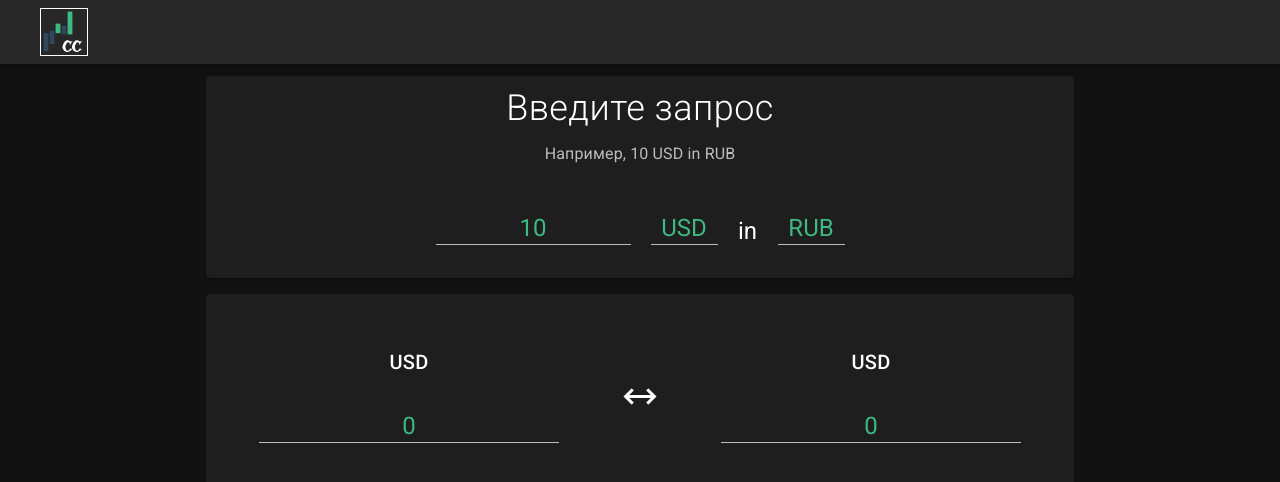
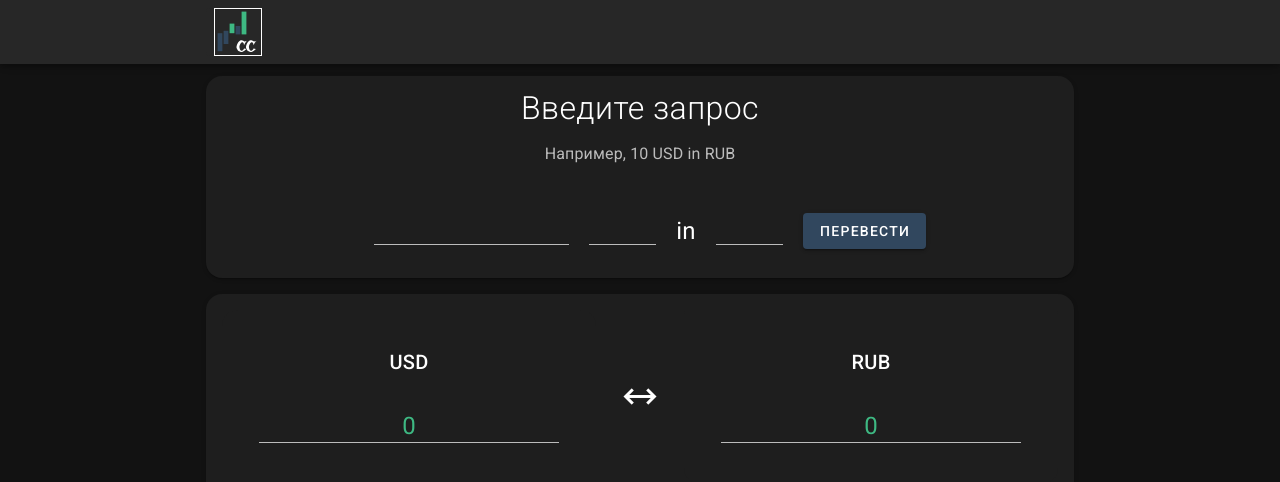
Before and after one commit to gfroge/currency-converter, a Nuxt app: page / in a window 1280 px wide. Shown: the top 482 px of the page. Built offline with nearby package versions, Linux system fonts and the light colour scheme.

Commit message:
converter title logic

```diff
--- a/components/AppHeader.vue
+++ b/components/AppHeader.vue
@@ -1,6 +1,6 @@
 <template>
     <v-app-bar fixed app>
-        <v-container class="px-4" style="max-width:1400px">
+        <v-container class="px-4" style="max-width:900px">
             <v-btn class="logo-btn" width="48" height="48" depressed nuxt to="/">
                 <svg width="48" height="48" viewBox="0 0 48 48" fill="none" xmlns="http://www.w3.org/2000/svg">
                     <rect x="3.59998" y="25.2" width="4.8" height="18" fill="#31475E" />
--- a/components/ConverterCurrencyCard.vue
+++ b/components/ConverterCurrencyCard.vue
@@ -6,7 +6,7 @@
         </v-card-title>
 
         <v-text-field style="max-width:300px; width: 100%;" class="px-0 headline primary--text my-input centered-input"
-            color="primary" :loading="isLoading" :value="price"></v-text-field>
+            color="primary" :loading="isLoading" :value="num"></v-text-field>
     </v-card>
 </template>
 
@@ -14,7 +14,7 @@
 export default {
     props: {
         currency: { type: String, default: 'USD'},
-        price: {type: Number, default: 0}
+        num: {type: Number, default: 0}
     },
 
     data() {
--- a/components/ConverterInputTitle.vue
+++ b/components/ConverterInputTitle.vue
@@ -1,7 +1,7 @@
 <template>
-    <v-card style="max-width:900px" class="mb-4 text-center d-flex flex-column justify-center align-center">
+    <v-card style="max-width:900px" class="rounded-xl mb-4 text-center d-flex flex-column justify-center align-center">
 
-        <v-card-title class="font-weight-light" style="font-size: 36px;">
+        <v-card-title class="font-weight-light" style="font-size: 32px;">
             Введите запрос
         </v-card-title>
         <v-card-text class="subtitle-1">
@@ -9,24 +9,40 @@
         </v-card-text>
 
         <v-container grid-list-xs class="d-flex px-9 justify-center">
-            <v-text-field style="max-width:235px;" class="px-5 headline primary--text my-input centered-input"
-                color="primary" value="10"></v-text-field>
+            <v-text-field v-model="num" tabindex="1" style="max-width:235px;"
+                class="px-5 headline primary--text my-input centered-input" color="primary"></v-text-field>
             <div style="max-width:214px;" class="d-flex justify-space-between pr-5">
-                <v-text-field style="max-width:100px;" class="pr-5 headline primary--text my-input centered-input"
-                    color="primary" value="USD"></v-text-field>
+                <v-text-field v-model="from" tabindex="2" style="max-width:100px;"
+                    class="pr-5 headline primary--text my-input centered-input" color="primary"
+                    ></v-text-field>
                 <v-card-text style="max-width:20px;" class="headline pa-0 d-flex align-center justify-center">
                     in
                 </v-card-text>
-                <v-text-field style="max-width:100px;" class="pl-5 headline primary--text my-input centered-input"
-                    color="primary" value="RUB"></v-text-field>
+                <v-text-field v-model="to" tabindex="3" style="max-width:100px;"
+                    class="pl-5 headline primary--text my-input centered-input" color="primary"
+                    ></v-text-field>
             </div>
+            <v-btn @click="calc" tabindex="4" class="align-self-center" color="accent">Перевести</v-btn>
         </v-container>
-
     </v-card>
 </template>
 
 <script>
 export default {
-
+    data() {
+        return {
+            from: '',
+            to: '',
+            num: null
+        }
+    },
+    methods: {
+        calc() {
+            this.$emit('request', {
+                from: this.from, to: this.to,
+                num: this.num,
+            })
+        }
+    },
 }
 </script>
--- a/nuxt.config.js
+++ b/nuxt.config.js
@@ -57,7 +57,7 @@ export default {
       themes: {
         dark: {
           primary: '#3EB983',
-          accent: colors.grey.darken3,
+          accent: '#31475E',
           secondary: '#474747',
           lightGrey: '#E0E0E0',
           info: colors.teal.lighten1,
--- a/pages/index.vue
+++ b/pages/index.vue
@@ -2,17 +2,17 @@
 
   <v-container class="px-4" style="max-width:900px">
 
-    <converter-input-title/>
+    <converter-input-title @request="calc"/>
 
-    <v-card style="max-width:900px" class="d-flex justify-space-between align-center">
+    <v-card style="max-width:900px" class="rounded-xl d-flex justify-space-between align-center">
 
-      <ConverterCurrencyCard></ConverterCurrencyCard>
+      <ConverterCurrencyCard :currency="currencyFrom" :num="num"/>
       <v-btn icon class="pa-7">
         <v-icon dark large>
           mdi-arrow-left-right
         </v-icon>
       </v-btn>
-      <ConverterCurrencyCard></ConverterCurrencyCard>
+      <ConverterCurrencyCard :currency="currencyTo"/>
 
     </v-card>
 
@@ -25,5 +25,21 @@
 
 export default {
   name: "IndexPage",
+  data() {
+    return {
+      currencyFrom: 'USD',
+      currencyTo: 'RUB',
+      num: 0
+    }
+  },
+  methods: {
+    calc(obj) {
+      const {from, to, num} = obj
+      this.currencyFrom = from;
+      this.currencyTo = to;
+      this.num = Number(num);
+      console.log(from,to,num);
+    }
+  },
 }
 </script>
```
